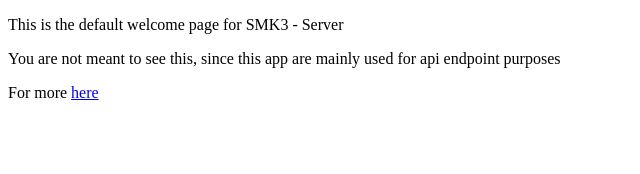
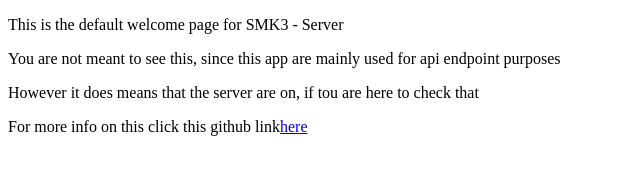
Before and after one commit to boardwallfloor/smk3-server, a website: page welcome.html in a window 1280 px wide. Shown: the whole page, without its empty margins (0-640 px from the left). Drawn offline with Linux system fonts and the light colour scheme.

Commit message:
Reworded welcome page

```diff
--- a/welcome.html
+++ b/welcome.html
@@ -3,11 +3,12 @@
 <head>
 	<meta charset="UTF-8">
 	<meta name="viewport" content="width=device-width, initial-scale=1.0">
-	<title>Welcome, now get back</title>
+	<title>Welcome</title>
 </head>
 <body>
 	<p>This is the default welcome page for SMK3 - Server</p>
 	<p>You are not meant to see this, since this app are mainly used for api endpoint purposes</p>
-	<p>For more <a href="https://github.com/boardwallfloor/smk3-server">here</a></p>
+	<p>However it does means that the server are on, if tou are here to check that</p>
+	<p>For more info on this click this github link<a href="https://github.com/boardwallfloor/smk3-server">here</a></p>
 </body>
 </html>
```
